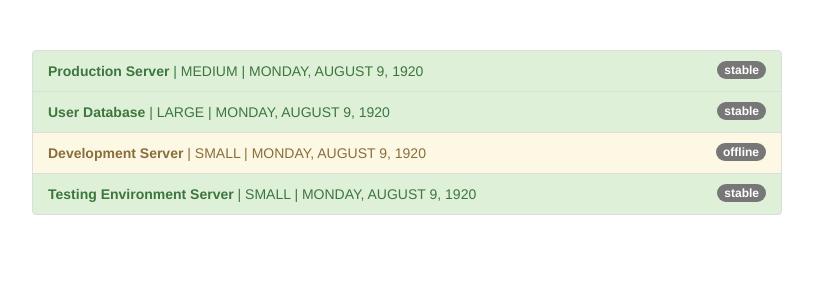
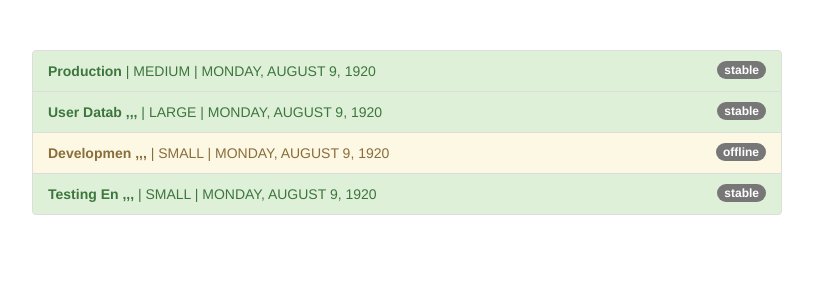
Before and after one commit to NovaBG03/pipes, an Angular app: page / in a window 1280 px wide. Shown: the top 300 px of the page, without its empty margins (233-1046 px from the left). Built offline with nearby package versions, Linux system fonts and the light colour scheme.

Commit message:
creating custom shorten pipe

```diff
--- a/src/app/app.component.html
+++ b/src/app/app.component.html
@@ -10,7 +10,7 @@
             class="badge">
             {{ server.status }}
           </span>
-          <strong>{{ server.name }}</strong> |
+          <strong>{{ server.name | shorten }}</strong> |
           {{ server.instanceType | uppercase }} |
           {{ server.started | date:'fullDate' | uppercase }}
         </li>
--- a/src/app/app.component.ts
+++ b/src/app/app.component.ts
@@ -9,7 +9,7 @@
   servers = [
     {
       instanceType: 'medium',
-      name: 'Production Server',
+      name: 'Production',
       status: 'stable',
       started: new Date(15, 1, 2017)
     },
--- /dev/null
+++ b/src/app/shorten.pipe.ts
@@ -0,0 +1,13 @@
+import {Pipe, PipeTransform} from '@angular/core';
+
+@Pipe({
+  name: 'shorten'
+})
+export class ShortenPipe implements PipeTransform {
+  transform(value: any) {
+    if (value.length > 10) {
+      return value.substr(0, 10) + ' ,,,';
+    }
+    return value;
+  }
+}
```
Also changed, not shown: src/app/app.module.ts (+9 -6 lines).
